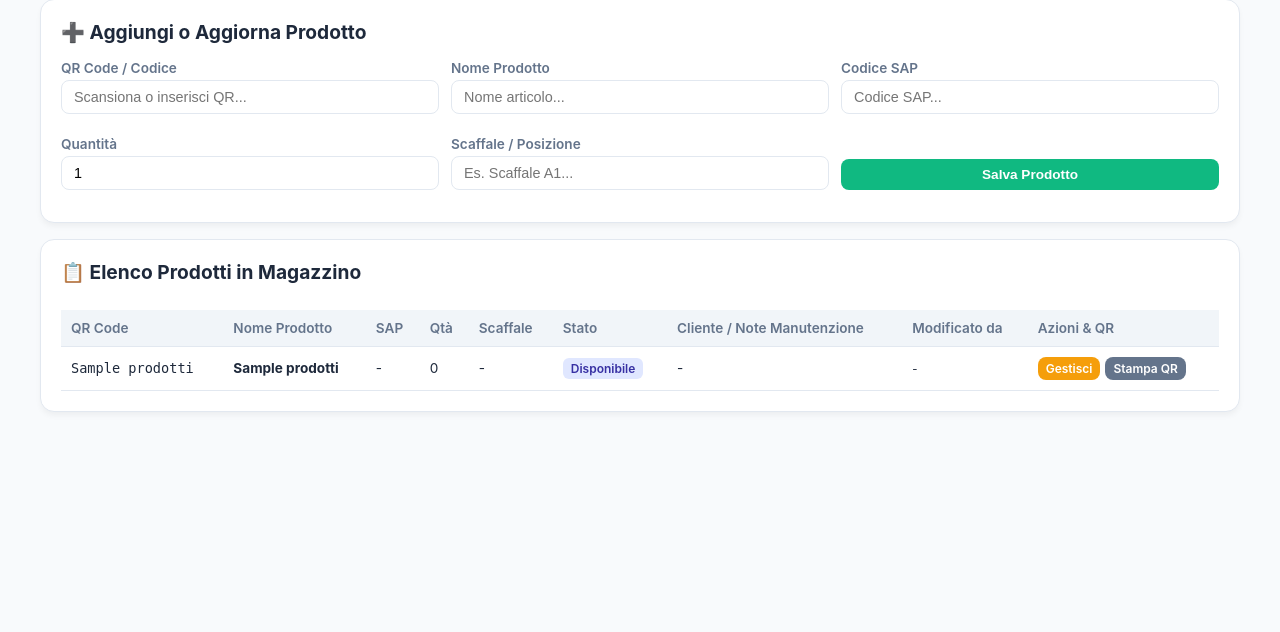
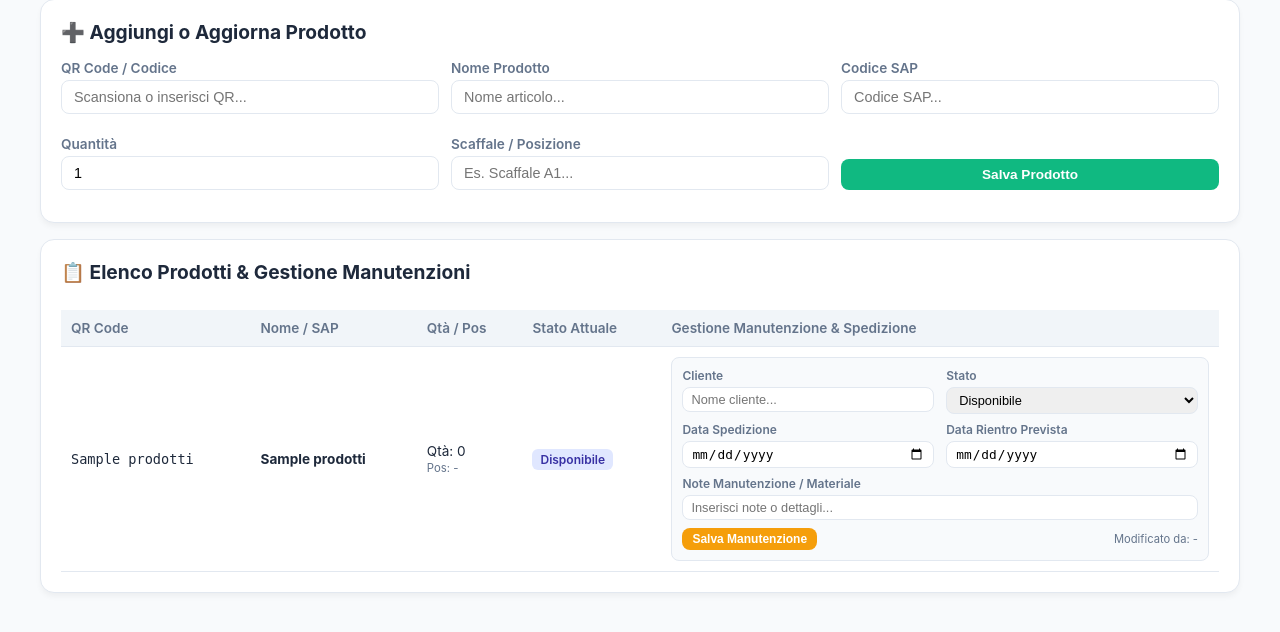
Before and after one commit to saffiodeep95/magazzinooi-qr, a Flask app: page / in a window 1280 px wide. Shown: the part 106-738 px from the top of the page. Run offline with Flask 3, Linux system fonts and the light colour scheme; the visitor is signed in with stand-in values (Sample User, id 1); a database or web service that is not in the repository returns one stand-in record (values such as "Sample title"); some libraries are stand-ins or nearby versions.

Commit message:
Update index.html

```diff
--- a/templates/index.html
+++ b/templates/index.html
@@ -38,8 +38,9 @@
         label { display: block; font-size: 0.85rem; font-weight: 600; margin-bottom: 4px; color: var(--text-muted); }
         input, select, textarea { width: 100%; padding: 8px 12px; border: 1px solid var(--border-color); border-radius: 8px; font-size: 0.9rem; box-sizing: border-box; }
         .grid-3 { display: grid; grid-template-columns: repeat(3, 1fr); gap: 12px; }
+        .grid-2 { display: grid; grid-template-columns: repeat(2, 1fr); gap: 12px; }
         .action-btns { display: flex; gap: 5px; flex-wrap: wrap; }
-        @media(max-width: 768px) { .grid-3 { grid-template-columns: 1fr; } }
+        @media(max-width: 768px) { .grid-3, .grid-2 { grid-template-columns: 1fr; } }
     </style>
 </head>
 <body>
@@ -95,48 +96,77 @@
         </form>
     </div>
 
-    <!-- Elenco Prodotti in Magazzino con tutte le informazioni -->
+    <!-- Elenco Prodotti in Magazzino con Gestione Manutenzione per ciascun elemento -->
     <div class="card">
-        <h2>📋 Elenco Prodotti in Magazzino</h2>
+        <h2>📋 Elenco Prodotti & Gestione Manutenzioni</h2>
         {% if prodotti %}
         <div style="overflow-x: auto;">
             <table>
                 <thead>
                     <tr>
                         <th>QR Code</th>
-                        <th>Nome Prodotto</th>
-                        <th>SAP</th>
-                        <th>Qtà</th>
-                        <th>Scaffale</th>
-                        <th>Stato</th>
-                        <th>Cliente / Note Manutenzione</th>
-                        <th>Modificato da</th>
-                        <th>Azioni & QR</th>
+                        <th>Nome / SAP</th>
+                        <th>Qtà / Pos</th>
+                        <th>Stato Attuale</th>
+                        <th>Gestione Manutenzione & Spedizione</th>
                     </tr>
                 </thead>
                 <tbody>
                     {% for p in prodotti %}
                     <tr>
                         <td><code>{{ p.qr_code }}</code></td>
-                        <td><strong>{{ p.nome }}</strong></td>
-                        <td>{{ p.sap if p.sap else '-' }}</td>
-                        <td>{{ p.quantita }}</td>
-                        <td>{{ p.posizione if p.posizione else '-' }}</td>
+                        <td>
+                            <strong>{{ p.nome }}</strong>
+                            {% if p.sap %}<br><small style="color: var(--text-muted);">SAP: {{ p.sap }}</small>{% endif %}
+                        </td>
+                        <td>
+                            Qtà: {{ p.quantita }}<br>
+                            <small style="color: var(--text-muted);">Pos: {{ p.posizione if p.posizione else '-' }}</small>
+                        </td>
                         <td>
                             <span style="padding: 3px 8px; border-radius: 6px; font-size: 0.75rem; background: #e0e7ff; color: #3730a3; font-weight: 600;">
                                 {{ p.stato }}
                             </span>
+                            {% if p.cliente_manutenzione %}
+                                <br><small>Cliente: <strong>{{ p.cliente_manutenzione }}</strong></small>
+                            {% endif %}
                         </td>
                         <td>
-                            {{ p.cliente_manutenzione if p.cliente_manutenzione else '-' }}
-                            {% if p.note_manutenzione %}<br><small style="color: var(--text-muted);">{{ p.note_manutenzione }}</small>{% endif %}
-                        </td>
-                        <td><small>{{ p.modificato_da if p.modificato_da else '-' }}</small></td>
-                        <td>
-                            <div class="action-btns">
-                                <a href="{{ url_for('lista_manutenzioni') }}" class="btn btn-warning" style="padding: 4px 8px; font-size: 0.75rem;">Gestisci</a>
-                                <a href="#" class="btn" style="padding: 4px 8px; font-size: 0.75rem; background: #64748b;" onclick="window.print(); return false;">Stampa QR</a>
-                            </div>
+                            <!-- Modulo rapido integrato per aggiornare la manutenzione del singolo prodotto -->
+                            <form action="{{ url_for('aggiorna_manutenzione', id=p.id) }}" method="POST" style="background: #f8fafc; padding: 10px; border-radius: 8px; border: 1px solid var(--border-color);">
+                                <div class="grid-2" style="margin-bottom: 8px;">
+                                    <div>
+                                        <label style="font-size: 0.75rem;">Cliente</label>
+                                        <input type="text" name="cliente_manutenzione" value="{{ p.cliente_manutenzione if p.cliente_manutenzione else '' }}" placeholder="Nome cliente..." style="padding: 4px 8px; font-size: 0.8rem;">
+                                    </div>
+                                    <div>
+                                        <label style="font-size: 0.75rem;">Stato</label>
+                                        <select name="stato" style="padding: 4px 8px; font-size: 0.8rem;">
+                                            <option value="Disponibile" {% if p.stato == 'Disponibile' %}selected{% endif %}>Disponibile</option>
+                                            <option value="In Manutenzione" {% if p.stato == 'In Manutenzione' %}selected{% endif %}>In Manutenzione</option>
+                                            <option value="Spedito" {% if p.stato == 'Spedito' %}selected{% endif %}>Spedito</option>
+                                        </select>
+                                    </div>
+                                </div>
+                                <div class="grid-2" style="margin-bottom: 8px;">
+                                    <div>
+                                        <label style="font-size: 0.75rem;">Data Spedizione</label>
+                                        <input type="date" name="data_spedizione" value="{{ p.data_spedizione if p.data_spedizione else '' }}" style="padding: 4px 8px; font-size: 0.8rem;">
+                                    </div>
+                                    <div>
+                                        <label style="font-size: 0.75rem;">Data Rientro Prevista</label>
+                                        <input type="date" name="data_rientro" value="{{ p.data_rientro if p.data_rientro else '' }}" style="padding: 4px 8px; font-size: 0.8rem;">
+                                    </div>
+                                </div>
+                                <div style="margin-bottom: 8px;">
+                                    <label style="font-size: 0.75rem;">Note Manutenzione / Materiale</label>
+                                    <input type="text" name="note_manutenzione" value="{{ p.note_manutenzione if p.note_manutenzione else '' }}" placeholder="Inserisci note o dettagli..." style="padding: 4px 8px; font-size: 0.8rem;">
+                                </div>
+                                <div style="display: flex; justify-content: space-between; align-items: center;">
+                                    <button type="submit" class="btn btn-warning" style="padding: 4px 10px; font-size: 0.75rem;">Salva Manutenzione</button>
+                                    <small style="color: var(--text-muted); font-size: 0.7rem;">Modificato da: {{ p.modificato_da if p.modificato_da else '-' }}</small>
+                                </div>
+                            </form>
                         </td>
                     </tr>
                     {% endfor %}
```
